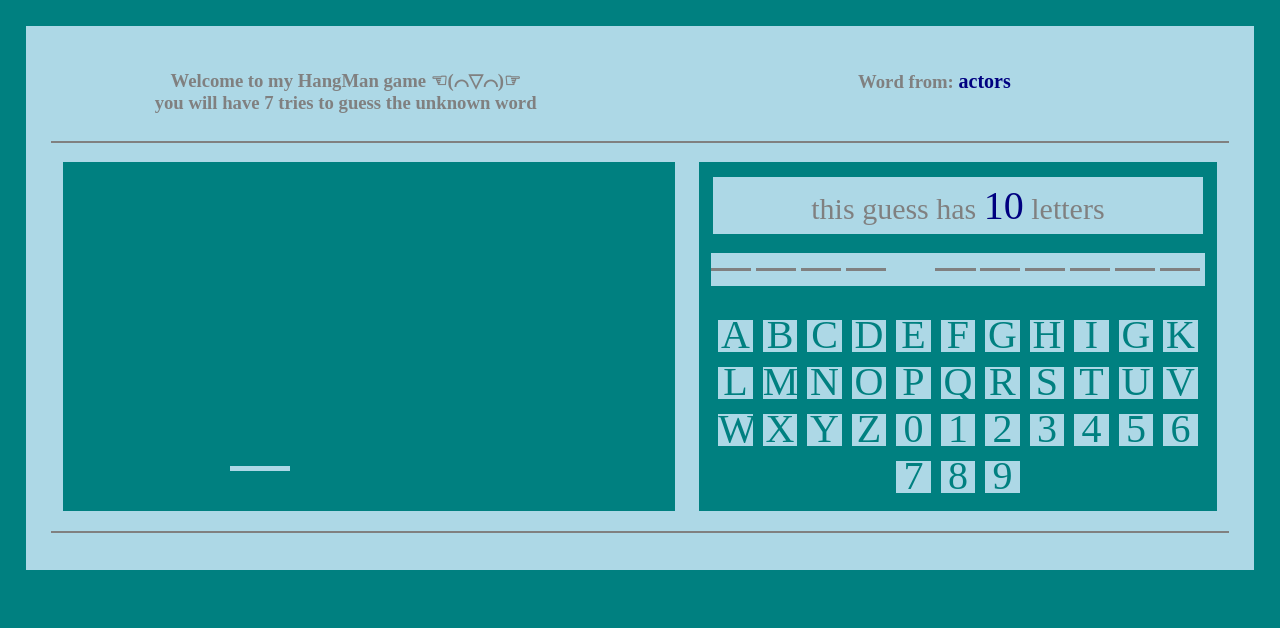
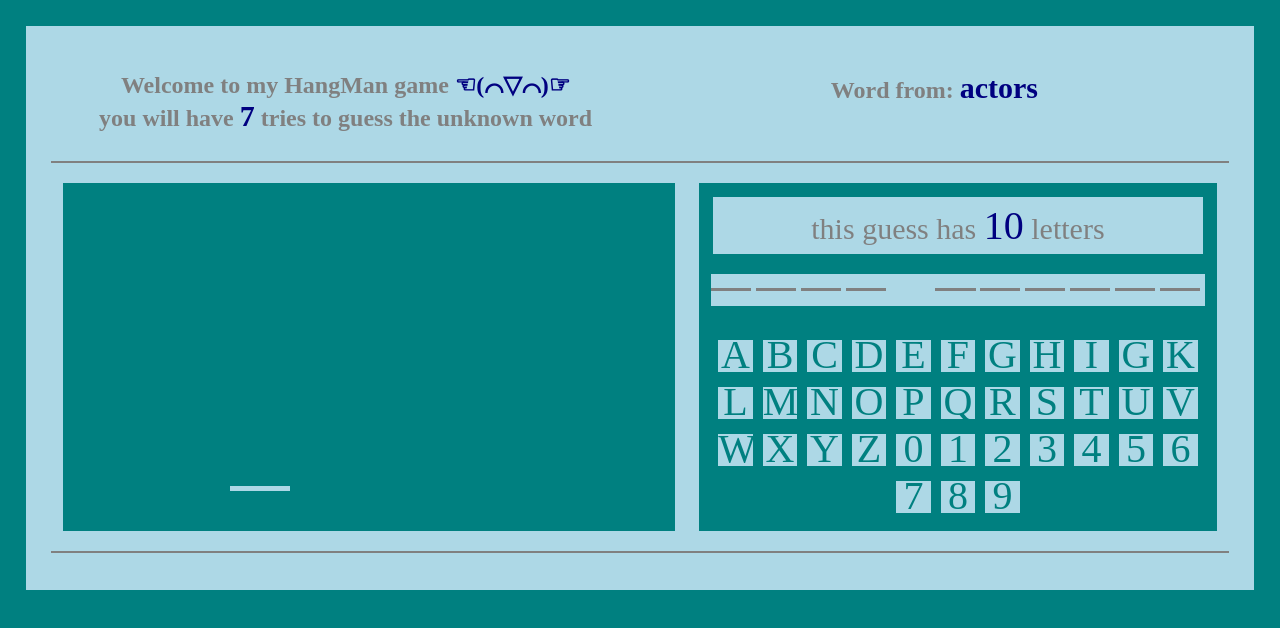
Before and after one commit to bassant2005/HangMan, a plain HTML site: page index.html in a window 1280 px wide. Drawn offline with Linux system fonts and the light colour scheme.

```diff
--- a/index.html
+++ b/index.html
@@ -9,10 +9,10 @@
         <div class="container">
             <div class="game-info">
                 <div class="game-name">
-                    <h3>Welcome to my HangMan game ☜(⌒▽⌒)☞<br> you will have 7 tries to guess the unknown word</h3>
+                    <h2>Welcome to my HangMan game <span style="color: navy">☜(⌒▽⌒)☞</span><br> you will have <span style="font-size: 30px ; color: navy">7</span> tries to guess the unknown word</h2>
                 </div>
                 <div class="category">
-                    <h3>Word from: <span></span></h3>
+                    <h2>Word from: <span></span></h2>
                 </div>
             </div>
             <HR>
--- a/style.css
+++ b/style.css
@@ -9,10 +9,6 @@
     background: lightblue;
     color: gray;
     padding: 2%;
-}
-
-h3{
-    text-align: center;
 }
 
 .row,
@@ -36,7 +32,11 @@
 
 .game-info .category span{
     color: navy;
-    font-size: 20px;
+    font-size: 30px;
+}
+
+h2{
+    text-align: center;
 }
 
 /*draw area*/
```
